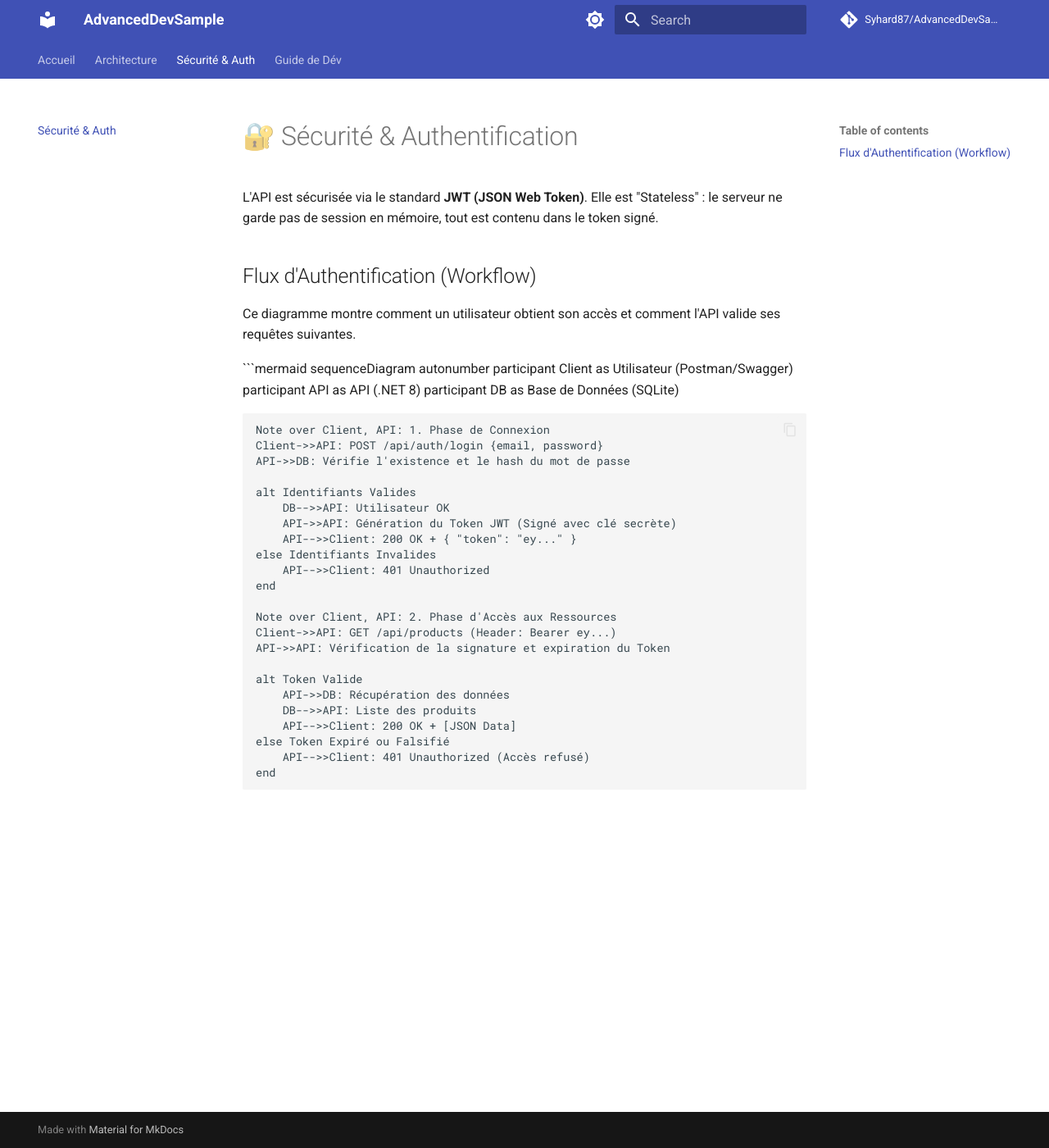
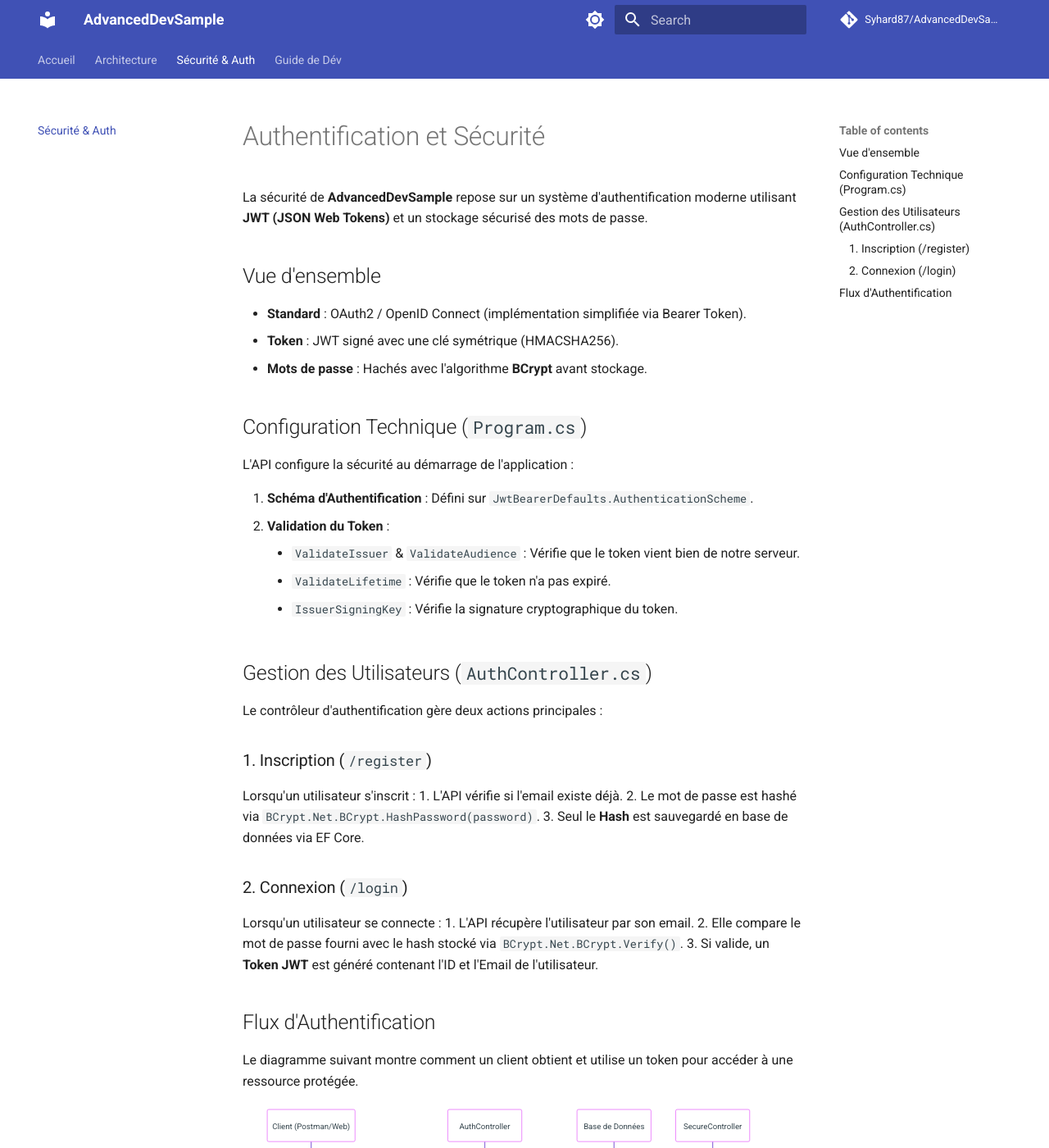
Before and after one commit to Syhard87/AdvancedDevSample, an MkDocs documentation site: the page built from docs/auth.md, in a window 1280 px wide and 1400 px high. Shown: the whole window at 82% size. Built offline with MkDocs 1.6.1 and Material for MkDocs 9.7.7, drawn with Linux system fonts in a browser that asks for light colours; comment, search, counter and statistics services are not loaded.

Commit message:
Fix extension architecture.md et activation Mermaid

````diff
--- a/docs/auth.md
+++ b/docs/auth.md
@@ -1,38 +1,71 @@
-# 🔐 Sécurité & Authentification
+# Authentification et Sécurité
 
-L'API est sécurisée via le standard **JWT (JSON Web Token)**. Elle est "Stateless" : le serveur ne garde pas de session en mémoire, tout est contenu dans le token signé.
+La sécurité de **AdvancedDevSample** repose sur un système d'authentification moderne utilisant **JWT (JSON Web Tokens)** et un stockage sécurisé des mots de passe.
 
-## Flux d'Authentification (Workflow)
+## Vue d'ensemble
 
-Ce diagramme montre comment un utilisateur obtient son accès et comment l'API valide ses requêtes suivantes.
+- **Standard** : OAuth2 / OpenID Connect (implémentation simplifiée via Bearer Token).
+- **Token** : JWT signé avec une clé symétrique (HMACSHA256).
+- **Mots de passe** : Hachés avec l'algorithme **BCrypt** avant stockage.
+
+## Configuration Technique (`Program.cs`)
+
+L'API configure la sécurité au démarrage de l'application :
+
+1.  **Schéma d'Authentification** : Défini sur `JwtBearerDefaults.AuthenticationScheme`.
+2.  **Validation du Token** :
+    - `ValidateIssuer` & `ValidateAudience` : Vérifie que le token vient bien de notre serveur.
+    - `ValidateLifetime` : Vérifie que le token n'a pas expiré.
+    - `IssuerSigningKey` : Vérifie la signature cryptographique du token.
+
+## Gestion des Utilisateurs (`AuthController.cs`)
+
+Le contrôleur d'authentification gère deux actions principales :
+
+### 1. Inscription (`/register`)
+Lorsqu'un utilisateur s'inscrit :
+1.  L'API vérifie si l'email existe déjà.
+2.  Le mot de passe est hashé via `BCrypt.Net.BCrypt.HashPassword(password)`.
+3.  Seul le **Hash** est sauvegardé en base de données via EF Core.
+
+### 2. Connexion (`/login`)
+Lorsqu'un utilisateur se connecte :
+1.  L'API récupère l'utilisateur par son email.
+2.  Elle compare le mot de passe fourni avec le hash stocké via `BCrypt.Net.BCrypt.Verify()`.
+3.  Si valide, un **Token JWT** est généré contenant l'ID et l'Email de l'utilisateur.
+
+## Flux d'Authentification
+
+Le diagramme suivant montre comment un client obtient et utilise un token pour accéder à une ressource protégée.
 
 ```mermaid
 sequenceDiagram
-    autonumber
-    participant Client as Utilisateur (Postman/Swagger)
-    participant API as API (.NET 8)
-    participant DB as Base de Données (SQLite)
+    participant C as Client (Postman/Web)
+    participant API as AuthController
+    participant DB as Base de Données
+    participant P as SecureController
 
-    Note over Client, API: 1. Phase de Connexion
-    Client->>API: POST /api/auth/login {email, password}
-    API->>DB: Vérifie l'existence et le hash du mot de passe
+    C->>API: POST /api/auth/login {email, password}
+    API->>DB: Rechercher User par Email
+    DB-->>API: User (avec PasswordHash)
 
-    alt Identifiants Valides
-        DB-->>API: Utilisateur OK
-        API->>API: Génération du Token JWT (Signé avec clé secrète)
-        API-->>Client: 200 OK + { "token": "ey..." }
-    else Identifiants Invalides
-        API-->>Client: 401 Unauthorized
+    API->>API: Vérifier Hash (BCrypt)
+
+    alt Mot de passe valide
+        API->>API: Générer Token JWT
+        API-->>C: 200 OK { token: "eyJhbGci..." }
+    else Mot de passe invalide
+        API-->>C: 401 Unauthorized
     end
 
-    Note over Client, API: 2. Phase d'Accès aux Ressources
-    Client->>API: GET /api/products (Header: Bearer ey...)
-    API->>API: Vérification de la signature et expiration du Token
+    Note over C, P: Appel d'une route sécurisée
+
+    C->>P: GET /api/products (Header: Bearer eyJhbGci...)
+    P->>P: Valider Signature & Expiration du Token
 
     alt Token Valide
-        API->>DB: Récupération des données
-        DB-->>API: Liste des produits
-        API-->>Client: 200 OK + [JSON Data]
-    else Token Expiré ou Falsifié
-        API-->>Client: 401 Unauthorized (Accès refusé)
+        P-->>C: 200 OK [Liste des produits]
+    else Token Invalide/Expiré
+        P-->>C: 401 Unauthorized
     end
+```
````
Also changed, not shown: docs/architecture.md (+44 -21 lines), docs/guide.md (+69 -22 lines).
